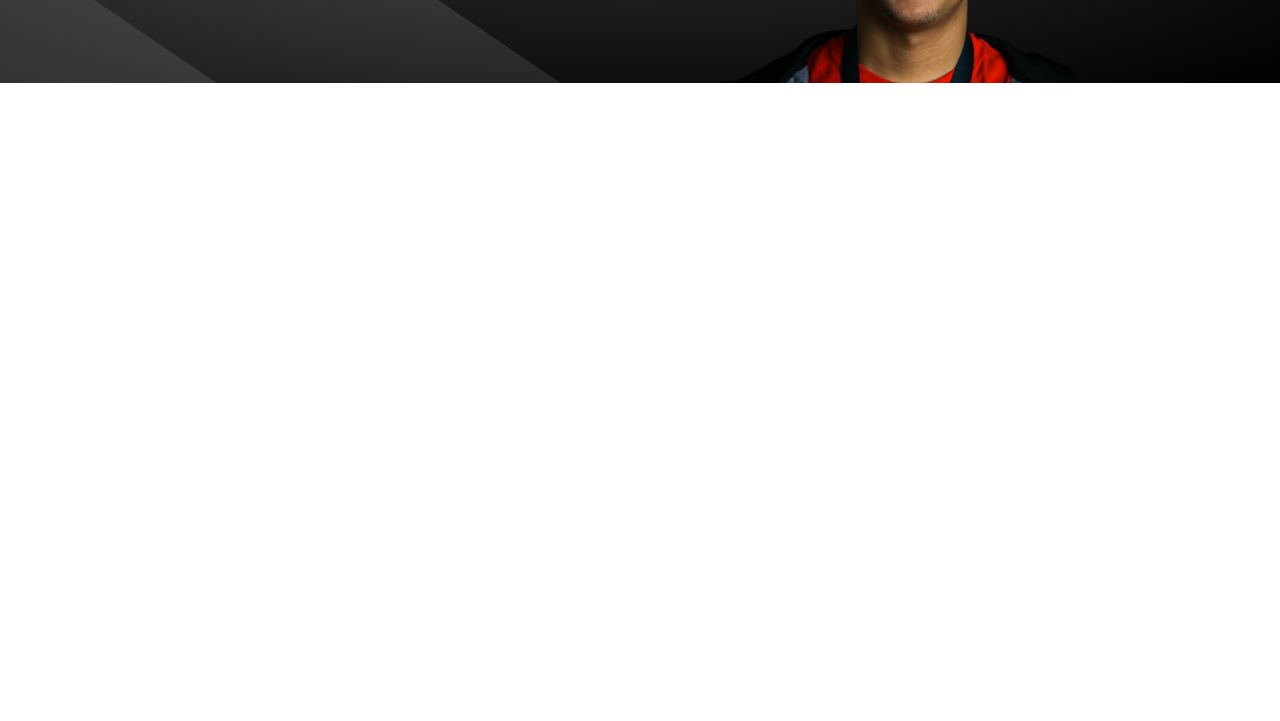
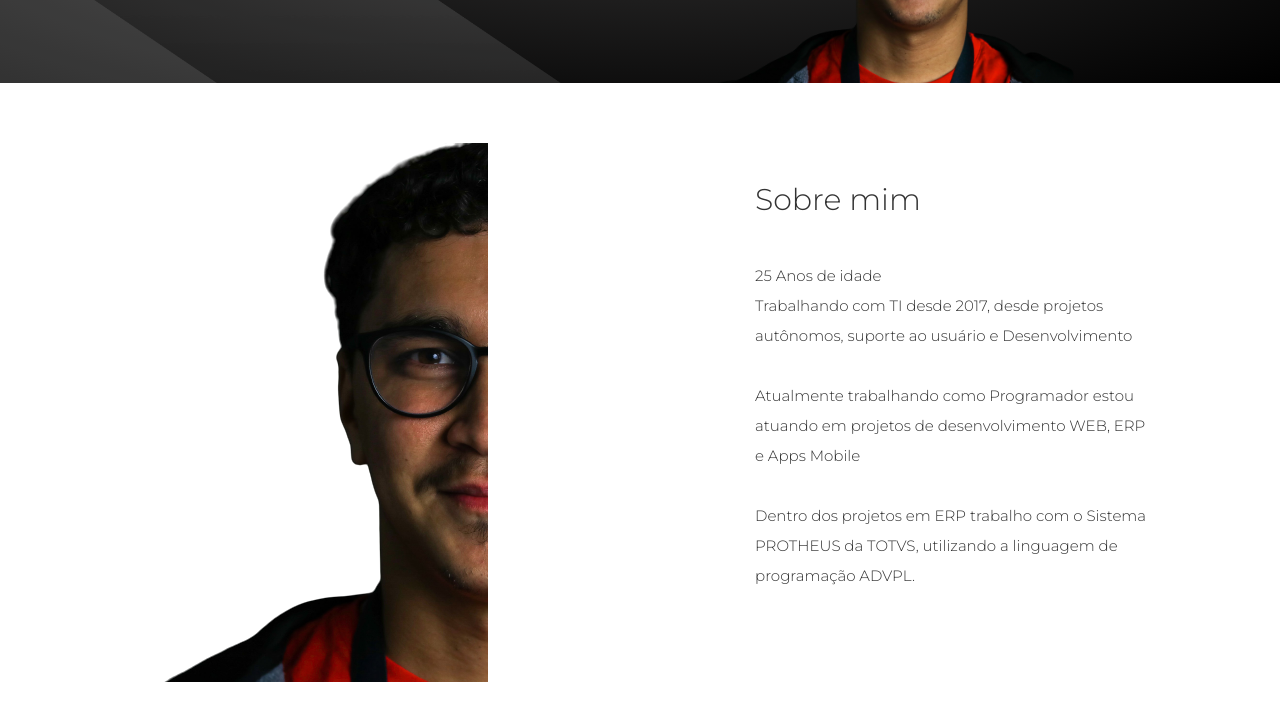
Before and after one commit to kleysongomes/portfolio, a plain HTML site: page index.html in a window 1280 px wide. Shown: the part 297-1018 px from the top of the page. Before the commit the page ends 800 px from the top, so only its background shows below. Drawn offline with nearby package versions, Linux system fonts and the light colour scheme.

Commit message:
Criação de nova area sobre mim

```diff
--- a/index.html
+++ b/index.html
@@ -36,7 +36,6 @@
         <div class="container">
             <div class="header-container header"><a class="navbar-brand logo" href="#"><img class="logo" src="" /></a>
                 <a href="#email-form"> </a><a href="#email-form"> </a>
-
                 <div class="header-right"><a class="navbar-item" href="#about-me">Sobre mim</a> <a class="navbar-item"
                         href="#project">Projetos</a> <a class="navbar-item" href="#tecnology">Tecnologias</a>
                 </div>
@@ -48,10 +47,10 @@
                     <h4 class="header-running-text light">
                         Programador full Stack
                     </h4>
-                    <a target="_blank" href="//www.google.com"><img src="assets/images/github.png"
+                    <a target="_blank" href="https://github.com/kleysongomes"><img src="assets/images/github.png"
                             class="navbar-img"></a>
-                    <a target="_blank" href="//www.google.com"><img src="assets/images/linkedin.png"
-                            class="navbar-img"></a>
+                    <a target="_blank" href="https://www.linkedin.com/in/kleyson-gomes-060a99115/"><img
+                            src="assets/images/linkedin.png" class="navbar-img"></a>
                     <a target="_blank" href="//www.google.com"><img src="assets/images/instagram.png"
                             class="navbar-img"></a>
                 </div>
@@ -61,6 +60,32 @@
         </div>
     </div>
 
+    <div class="white-section row">
+        <div class="imac col-sm-6"><img class="imac-screen img-responsive" src="assets/images/kleyson_metade_png.png" />
+        </div>
+        <div class="col-sm-6">
+            <div class="white-section-text">
+                <h2 class="imac-section-header light">Sobre mim</h2>
+
+                <div class="imac-section-desc">
+                    <span>
+                        25 Anos de idade
+                        <br />
+                        Trabalhando com TI desde 2017, desde projetos autônomos, suporte ao usuário e
+                        Desenvolvimento
+                        <br /><br />
+                        Atualmente trabalhando como Programador estou atuando em projetos de desenvolvimento WEB, ERP e
+                        Apps Mobile
+                        <br /><br />
+                        Dentro dos projetos em ERP trabalho com o Sistema PROTHEUS da TOTVS, utilizando a linguagem de
+                        programação ADVPL.
+                        <br /><br />
+                    </span>
+                </div>
+            </div>
+        </div>
+    </div>
+
 </body>
 
 </html>
```
